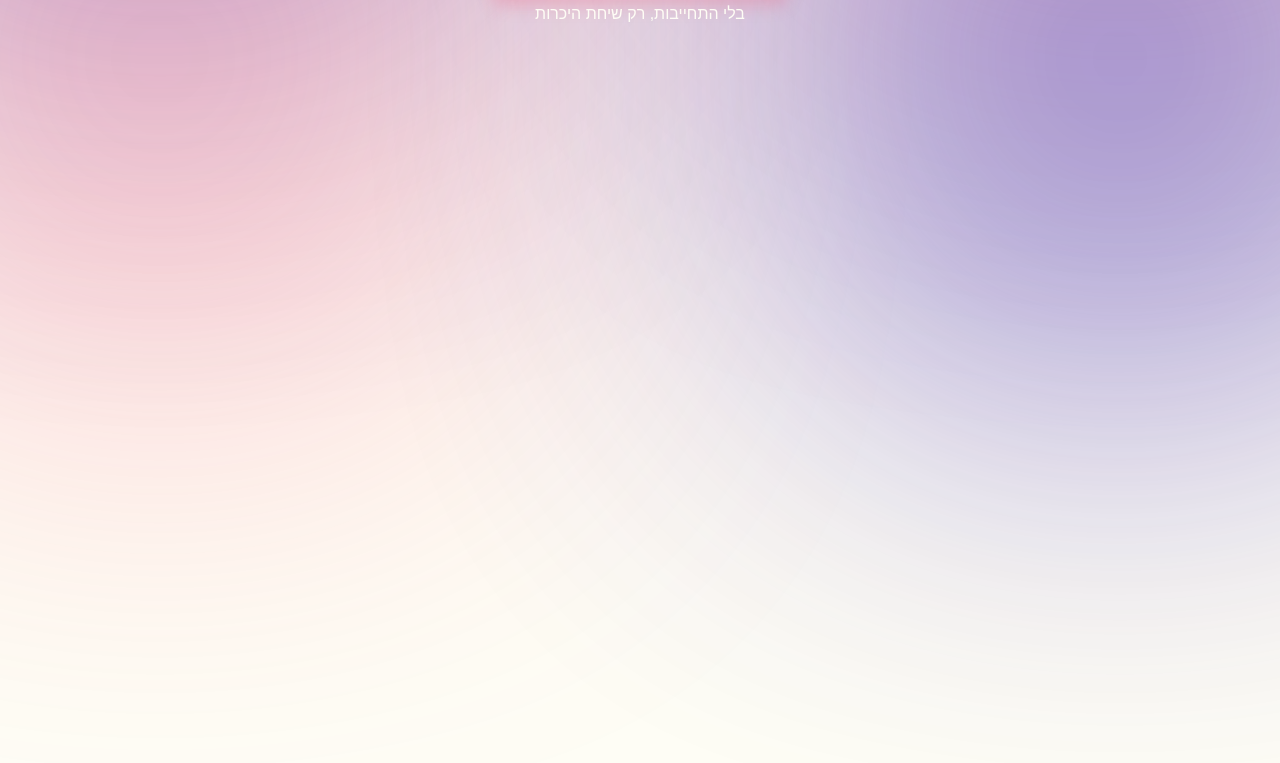
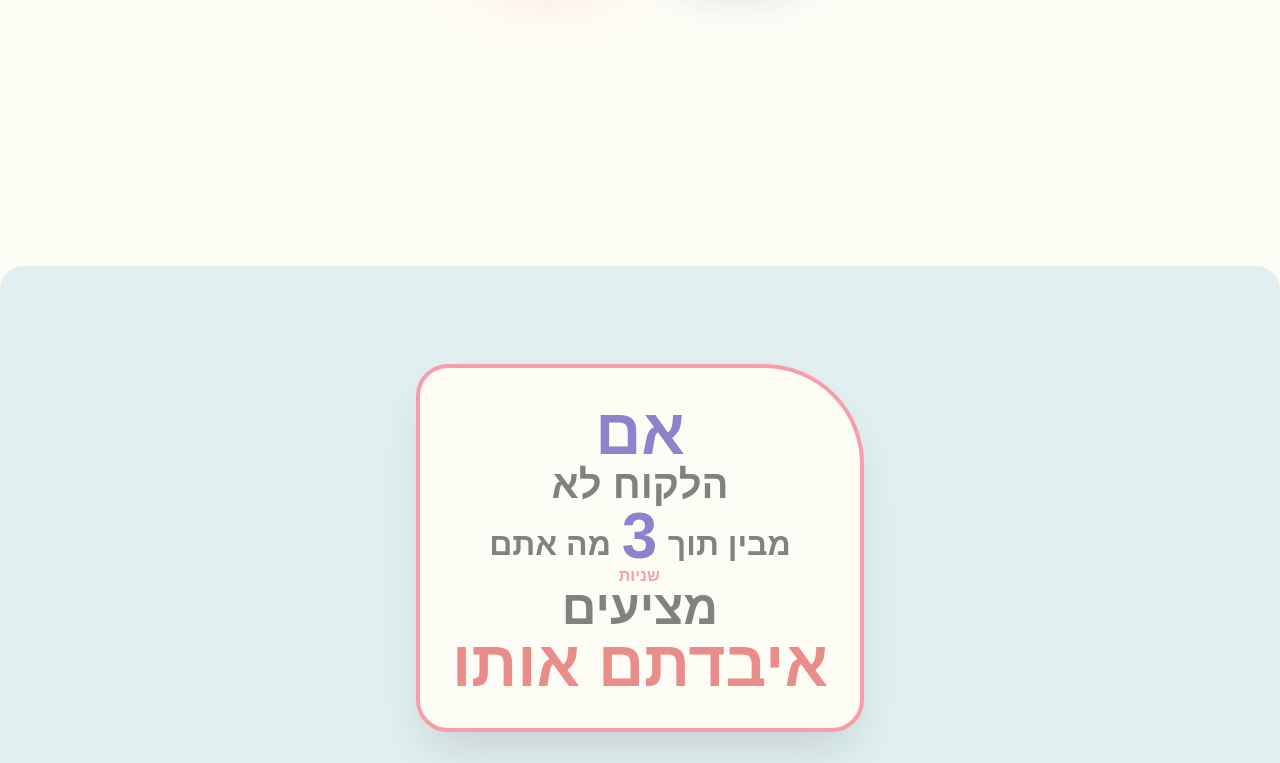
Before and after one commit to OriGuy-OriGuyStudio/ogs-landingpage, a Next.js app: page / in a window 1280 px wide. Shown: the part 534-1297 px from the top of the page. Before the commit the page ends 800 px from the top, so only its background shows below. Built offline with nearby package versions, Linux system fonts and the light colour scheme.

Commit message:
feat: implement PainSection and ProblemsSection components; integrate PainCTA and PainTitles for enhanced user interaction and visual appeal

```diff
--- /dev/null
+++ b/src/app/components/painSection/PainCTA.tsx
@@ -0,0 +1,87 @@
+import { motion, useInView } from 'motion/react';
+import {
+  Dispatch,
+  RefObject,
+  SetStateAction,
+  useEffect,
+  useState,
+} from 'react';
+
+interface PainCTAProps {
+  ref: RefObject<null>;
+  setShowTitles: Dispatch<SetStateAction<boolean>>;
+}
+
+const PainCTA = ({ ref, setShowTitles }: PainCTAProps) => {
+  const [count, setCount] = useState(3);
+  const [countdownStarted, setCountdownStarted] = useState(false);
+  const isInView = useInView(ref);
+
+  useEffect(() => {
+    if (!isInView) {
+      setCount(3); // Reset the countdown when not in view
+      setCountdownStarted(false); // Reset countdown started state
+      setShowTitles(false); // Hide titles when not in view
+      return;
+    }
+    setShowTitles(true); // Show titles when in view
+    const initialDelay = setTimeout(() => {
+      setCountdownStarted(true);
+    }, 1500); // 2.5 second initial delay
+
+    if (isInView && count === -1) setCount(3);
+
+    return () => clearTimeout(initialDelay);
+  }, [isInView, count]);
+
+  // Countdown effect
+  useEffect(() => {
+    if (!countdownStarted || count <= -1) return;
+
+    const timer = setTimeout(() => {
+      setCount(count - 1);
+    }, 1000);
+
+    return () => {
+      clearTimeout(timer);
+    };
+  }, [count, countdownStarted]);
+  return (
+    <motion.div
+      initial={{ opacity: 0 }}
+      whileInView={{ opacity: 1 }}
+      transition={{ duration: 1 }}
+      className="bg-color-brand-whiteYellow-100-light border-color-brand-pink-500-dark text-color-brand-gray-800-dark flex h-fit w-fit flex-col items-center justify-center rounded-4xl rounded-tr-[100px] border-4 p-8 text-center leading-none shadow-2xl sm:items-center sm:justify-center sm:text-center"
+    >
+      <p className="text-size-brand-h1 text-color-brand-purple-500-light font-black">
+        אם
+      </p>
+      <p className="text-size-brand-h3 font-black">הלקוח לא</p>
+      <p className="text-size-brand-h4 inline-flex items-center justify-center gap-2 font-black whitespace-nowrap">
+        מבין תוך
+        <span className="text-size-brand-h1 text-color-brand-purple-500-light inline-flex flex-col">
+          <motion.span
+            key={count}
+            initial={{ opacity: 0, scaleX: 0.4 }}
+            animate={{ opacity: 1, scaleX: 1 }}
+            exit={{ opacity: 0, scaleX: 0.4 }}
+            transition={{ duration: 0.9, type: 'spring' }}
+            className="inline-block"
+          >
+            {count}
+          </motion.span>
+          <span className="text-color-brand-pink-500-dark text-size-brand-p">
+            שניות
+          </span>
+        </span>
+        מה אתם
+      </p>
+      <p className="text-size-brand-h2 font-black">מציעים</p>
+      <p className="text-size-brand-h1 text-color-brand-red-400-light font-black whitespace-nowrap">
+        איבדתם אותו
+      </p>
+    </motion.div>
+  );
+};
+
+export default PainCTA;
--- /dev/null
+++ b/src/app/components/painSection/PainTitles.tsx
@@ -0,0 +1,48 @@
+import { motion } from 'framer-motion';
+
+interface PainTitlesProps {
+  showTitles: boolean;
+}
+
+const PainTitles = ({ showTitles }: PainTitlesProps) => {
+  if (!showTitles) {
+    return null;
+  }
+  return (
+    <motion.div
+      initial={{ opacity: 0 }}
+      whileInView={{ opacity: 1 }}
+      transition={{ duration: 1, delay: 4.5 }}
+      className="text-size-brand-h4 sm:text-size-brand-h3 text-color-brand-gray-800-dark mt-8 flex w-fit flex-col items-center justify-center text-center leading-none font-extrabold"
+    >
+      <h2 className="text-size-brand-h2 mb-2 font-black">
+        רוב <span className="text-color-brand-pink-500-dark">האתרים</span> נראים
+        טוב.
+      </h2>
+      <h3 className="text-size-brand-h5 mb-4 leading-none font-extrabold sm:w-[60%]">
+        אבל הם לא מספרים את{' '}
+        <span className="text-color-brand-red-400-light font-extrabold">
+          הסיפור שלך
+        </span>
+        , לא בונים{' '}
+        <span className="text-color-brand-red-400-light font-extrabold">
+          אמון
+        </span>{' '}
+        ולא מביאים{' '}
+        <span className="text-color-brand-red-400-light font-extrabold">
+          תוצאות
+        </span>
+        .
+      </h3>
+      <p className="text-size-brand-p w-[70%] leading-normal font-normal text-pretty sm:w-[60%]">
+        בעלי עסקים משקיעים אלפי שקלים באתר, אבל בסוף נשארים עם משהו יפה שלא באמת
+        מביא פניות.
+      </p>
+      <button className="bg-color-brand-pink-500-dark text-size-brand-h6 text-color-brand-whiteYellow-100-light mt-6 rounded-2xl px-6 py-3">
+        רוצים אתר שמביא תוצאות?
+      </button>
+    </motion.div>
+  );
+};
+
+export default PainTitles;
--- a/src/app/globals.css
+++ b/src/app/globals.css
@@ -62,7 +62,7 @@
 
 @media (prefers-color-scheme: dark) {
   :root {
-    --background: #160e48;
+    --background: #202020;
     --foreground: #fefdf5;
   }
 }
--- a/src/app/layout.tsx
+++ b/src/app/layout.tsx
@@ -13,7 +13,7 @@ export default function RootLayout({
 }>) {
   return (
     <html dir="rtl" lang="he">
-      <body className="overflow-x-hidden px-4 sm:px-20">{children}</body>
+      <body className="overflow-x-hidden">{children}</body>
     </html>
   );
 }
--- a/src/app/page.tsx
+++ b/src/app/page.tsx
@@ -1,9 +1,27 @@
+'use client';
 import HeroSection from '@/sections/hero/Hero';
+import PainSection from '@/sections/pain/PainSection';
+import ProblemsSection from '@/sections/problems/Problems';
+import { useScroll } from 'motion/react';
+import { useRef } from 'react';
 
 export default function Home() {
+  const container = useRef<HTMLDivElement>(null);
+  const { scrollYProgress } = useScroll({
+    target: container,
+    offset: ['start start', 'end end'],
+  });
   return (
-    <>
-      <HeroSection />
-    </>
+    <main ref={container} className="h-[500vh]">
+      <div className="sticky top-0 h-screen overflow-hidden">
+        <HeroSection scrollYProgress={scrollYProgress} />
+      </div>
+      <div className="sticky h-screen overflow-hidden">
+        <PainSection scrollYProgress={scrollYProgress} />
+      </div>
+      <div className="sticky h-[300vh] overflow-hidden">
+        <ProblemsSection scrollYProgress={scrollYProgress} />
+      </div>
+    </main>
   );
 }
--- a/src/sections/hero/Hero.tsx
+++ b/src/sections/hero/Hero.tsx
@@ -7,14 +7,17 @@ import SecondaryHeroTitle from '@/app/components/hero/SecondaryHeroTitle';
 import SmallHeroTitle from '@/app/components/hero/SmallHeroTitle';
 import { Scale, Search } from 'lucide-react';
 import { useRef } from 'react';
-import { delay, motion } from 'framer-motion';
+import { delay, motion, MotionValue, useTransform } from 'framer-motion';
 import { span, tr } from 'motion/react-client';
 import { circIn } from 'motion';
 
-interface HeroSectionProps {}
+interface HeroSectionProps {
+  scrollYProgress: MotionValue<number>;
+}
 
-const HeroSection = ({}: HeroSectionProps) => {
-  const textToScale = useRef<HTMLSpanElement>(null);
+const HeroSection = ({ scrollYProgress }: HeroSectionProps) => {
+  const scale = useTransform(scrollYProgress, [0, 1], [1, 0.2]);
+  const rotate = useTransform(scrollYProgress, [0, 1], [0, -4]);
   const texts = {
     smallTitle: 'לאתר שלך יש תפקיד אחד:',
     mainTitle: 'לגרום לאנשים לעצור, להרגיש, ולהגיד',
@@ -56,7 +59,10 @@ const HeroSection = ({}: HeroSectionProps) => {
   };
 
   return (
-    <section className="text-color-brand-whiteYellow-100-light relative flex h-screen flex-col items-center justify-center text-center leading-none sm:items-center sm:justify-center sm:text-center">
+    <motion.section
+      style={{ scale, rotate }}
+      className="text-color-brand-whiteYellow-100-light bg-color-brand-purple-900-dark sticky top-0 z-0 flex h-screen origin-center flex-col items-center justify-center px-4 text-center leading-none sm:items-center sm:justify-center sm:px-20 sm:text-center"
+    >
       <PromotionBanner
         textTop={texts.promotion}
         textBottom={texts.promotionTextUnder}
@@ -93,7 +99,7 @@ const HeroSection = ({}: HeroSectionProps) => {
           {texts.textUnderButton}
         </motion.p>
       </motion.div>
-    </section>
+    </motion.section>
   );
 };
 
--- /dev/null
+++ b/src/sections/pain/PainSection.tsx
@@ -0,0 +1,38 @@
+'use client';
+import PainCTA from '@/app/components/painSection/PainCTA';
+import PainTitles from '@/app/components/painSection/PainTitles';
+import { motion, MotionValue, useTransform, useInView } from 'motion/react';
+import { useState, useEffect, useRef, SetStateAction } from 'react';
+
+interface PainSectionProps {
+  scrollYProgress: MotionValue<number>;
+}
+
+const PainSection = ({ scrollYProgress }: PainSectionProps) => {
+  const scale = useTransform(scrollYProgress, [0, 1], [0.8, 1]);
+  const rotate = useTransform(scrollYProgress, [0, 1], [4, 0]);
+  const opacity = useTransform(scrollYProgress, [0, 1], [0.56, 1]);
+  const roundedCorners = useTransform(scrollYProgress, [0, 1], ['0px', '24px']);
+  const ref = useRef(null);
+  const [showTitles, setShowTitles] = useState<boolean>(false);
+  return (
+    <motion.div
+      ref={ref}
+      initial={{}}
+      style={{ scale, rotate, opacity, borderRadius: roundedCorners }}
+      className="bg-color-brand-cyan-200-light relative z-10 flex h-screen flex-col items-center justify-center px-4 shadow-2xl sm:gap-6 sm:px-20"
+    >
+      <motion.div
+        initial={{ opacity: 0 }}
+        whileInView={{ opacity: 1 }}
+        transition={{ duration: 1 }}
+        className="text-size-brand-h4 sm:text-size-brand-h3 text-color-brand-gray-800-dark mt-8 flex w-fit flex-col items-center justify-center text-center leading-none font-extrabold"
+      >
+        <PainCTA ref={ref} setShowTitles={setShowTitles} />
+        <PainTitles showTitles={showTitles} />
+      </motion.div>
+    </motion.div>
+  );
+};
+
+export default PainSection;
--- /dev/null
+++ b/src/sections/problems/Problems.tsx
@@ -0,0 +1,15 @@
+import { MotionValue } from 'motion/react';
+
+interface ProblemsSectionProps {
+  scrollYProgress: MotionValue<number>;
+}
+
+const ProblemsSection = ({ scrollYProgress }: ProblemsSectionProps) => {
+  return (
+    <div className="bg-color-brand-purple-900-dark h-[300vh]">
+      problem Section
+    </div>
+  );
+};
+
+export default ProblemsSection;
```
